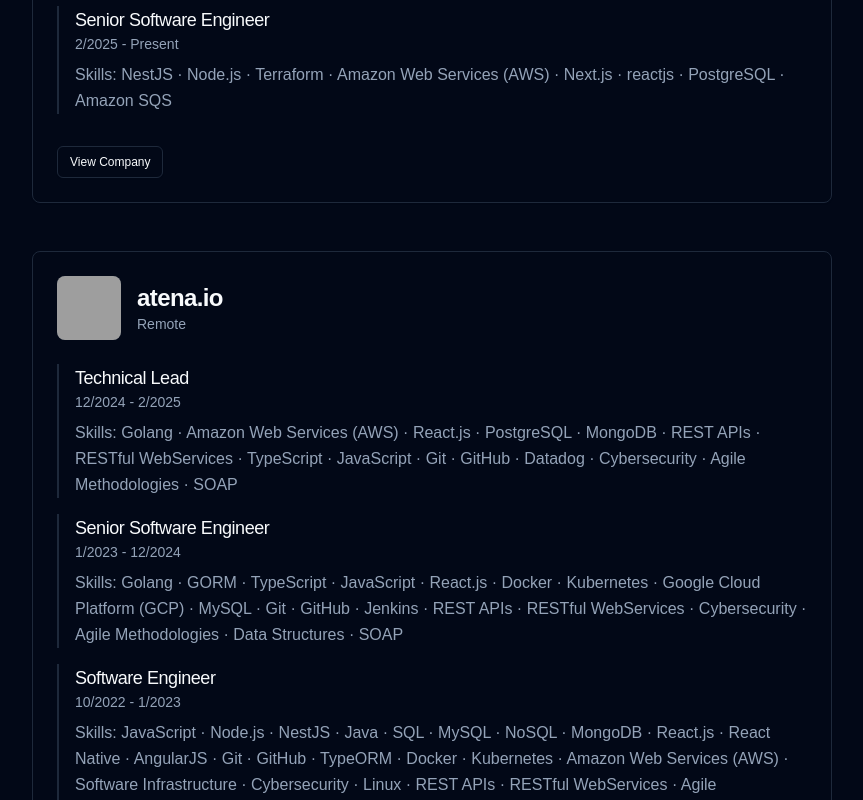
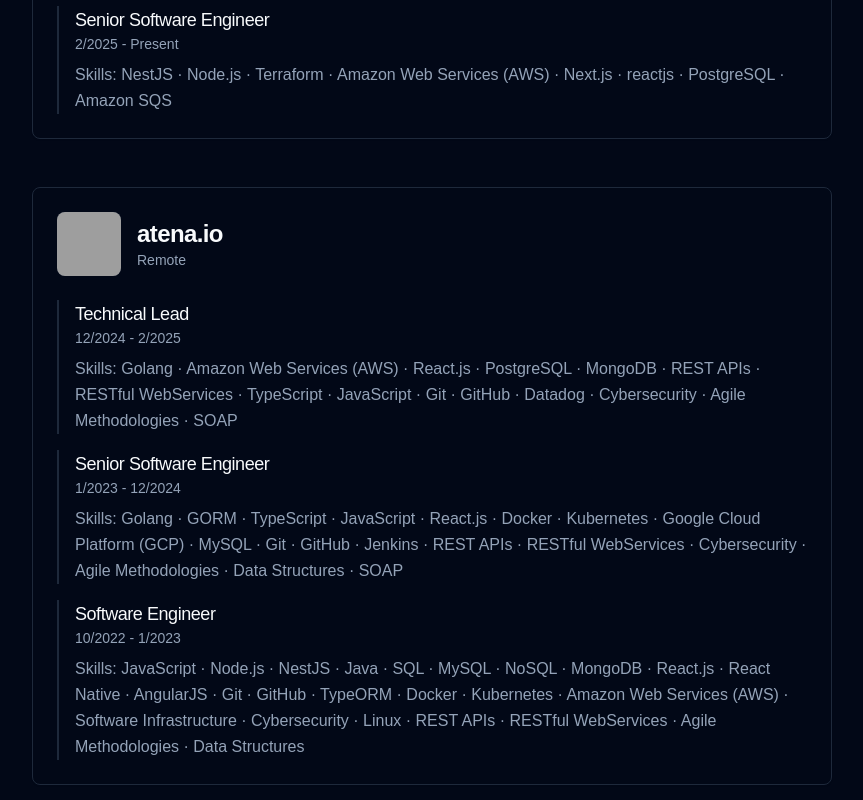
Before and after one commit to GuilhermeVozniak/portifolio, a Next.js app: page / in a window 1280 px wide. Shown: the part 2880-3680 px from the top of the page, without its empty margins (208-1071 px from the left). Built offline with nearby package versions, Linux system fonts and the light colour scheme; no server answers; grey boxes are pictures that could not be loaded.

Commit message:
feat: company name title

```diff
--- a/components/sections/experience.tsx
+++ b/components/sections/experience.tsx
@@ -1,5 +1,4 @@
 import { Person, PositionHistory } from "@/mocks/profile";
-import { Button } from "@/components/ui/button";
 import Image from "next/image";
 
 interface ExperienceProps {
@@ -51,9 +50,16 @@
                 />
               </div>
               <div>
-                <h3 className="text-2xl font-semibold tracking-tight">
-                  {companyName}
-                </h3>
+                <a
+                  href={company.linkedInUrl}
+                  target="_blank"
+                  rel="noopener noreferrer"
+                  className="group inline-block hover:text-primary transition-all duration-200 hover:-translate-y-0.5 decoration-primary hover:underline underline-offset-4"
+                >
+                  <h3 className="text-2xl font-semibold tracking-tight">
+                    {companyName}
+                  </h3>
+                </a>
                 <p className="text-sm text-muted-foreground">
                   {company.location}
                 </p>
@@ -78,17 +84,6 @@
                 </div>
               ))}
             </div>
-            <div className="flex gap-2 pt-2">
-              <Button variant="outline" size="sm" asChild>
-                <a
-                  href={company.linkedInUrl}
-                  target="_blank"
-                  rel="noopener noreferrer"
-                >
-                  View Company
-                </a>
-              </Button>
-            </div>
           </div>
         ))}
       </div>
```
